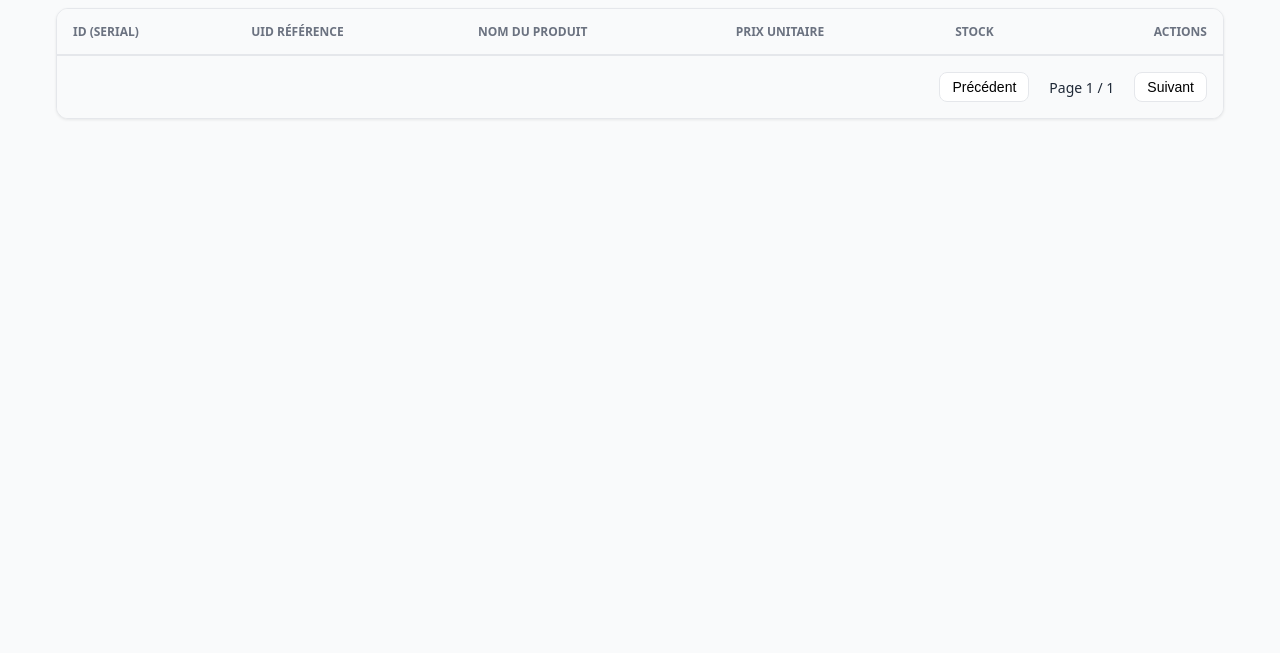
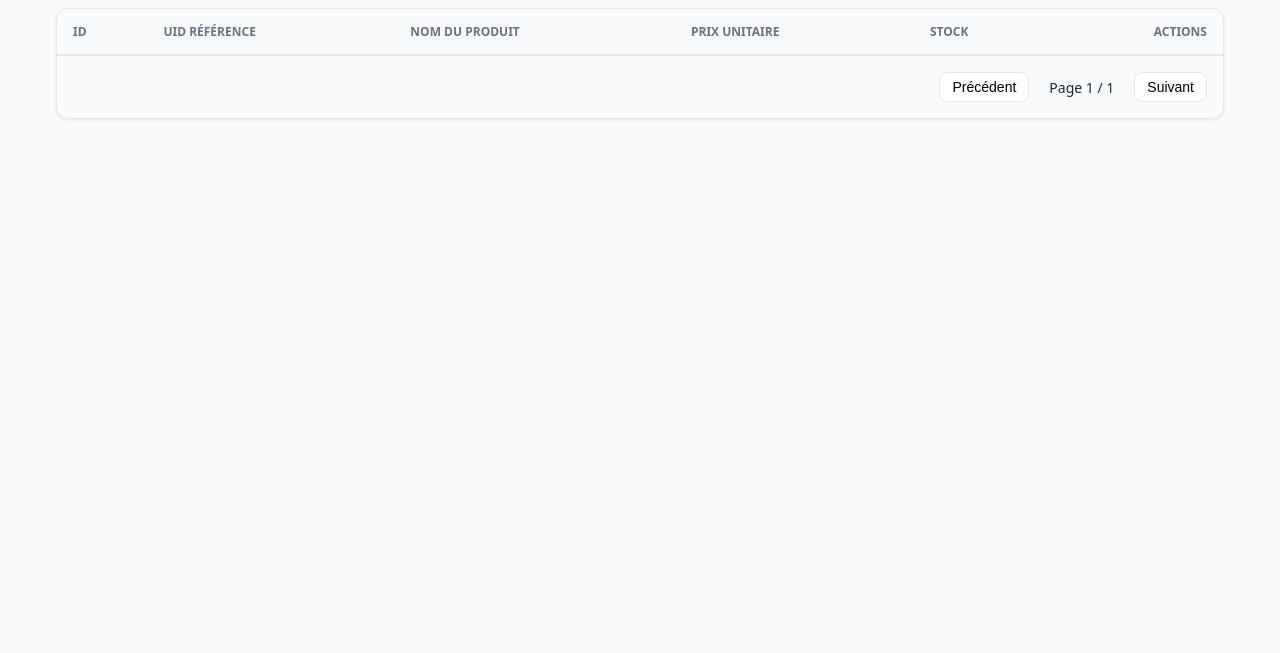
Before and after one commit to Sedera53/Gestion_commandes, a website: page src/views/index.html in a window 1280 px wide. Shown: the part 147-800 px from the top of the page. Drawn offline with Linux system fonts and the light colour scheme; no server answers.

Commit message:
'ID' in table header

```diff
--- a/src/views/index.html
+++ b/src/views/index.html
@@ -38,7 +38,7 @@
                     <table class="table">
                         <thead>
                             <tr>
-                                <th>ID (Serial)</th>
+                                <th>ID</th>
                                 <th>UID Référence</th>
                                 <th>Nom du produit</th>
                                 <th>Prix unitaire</th>
```
